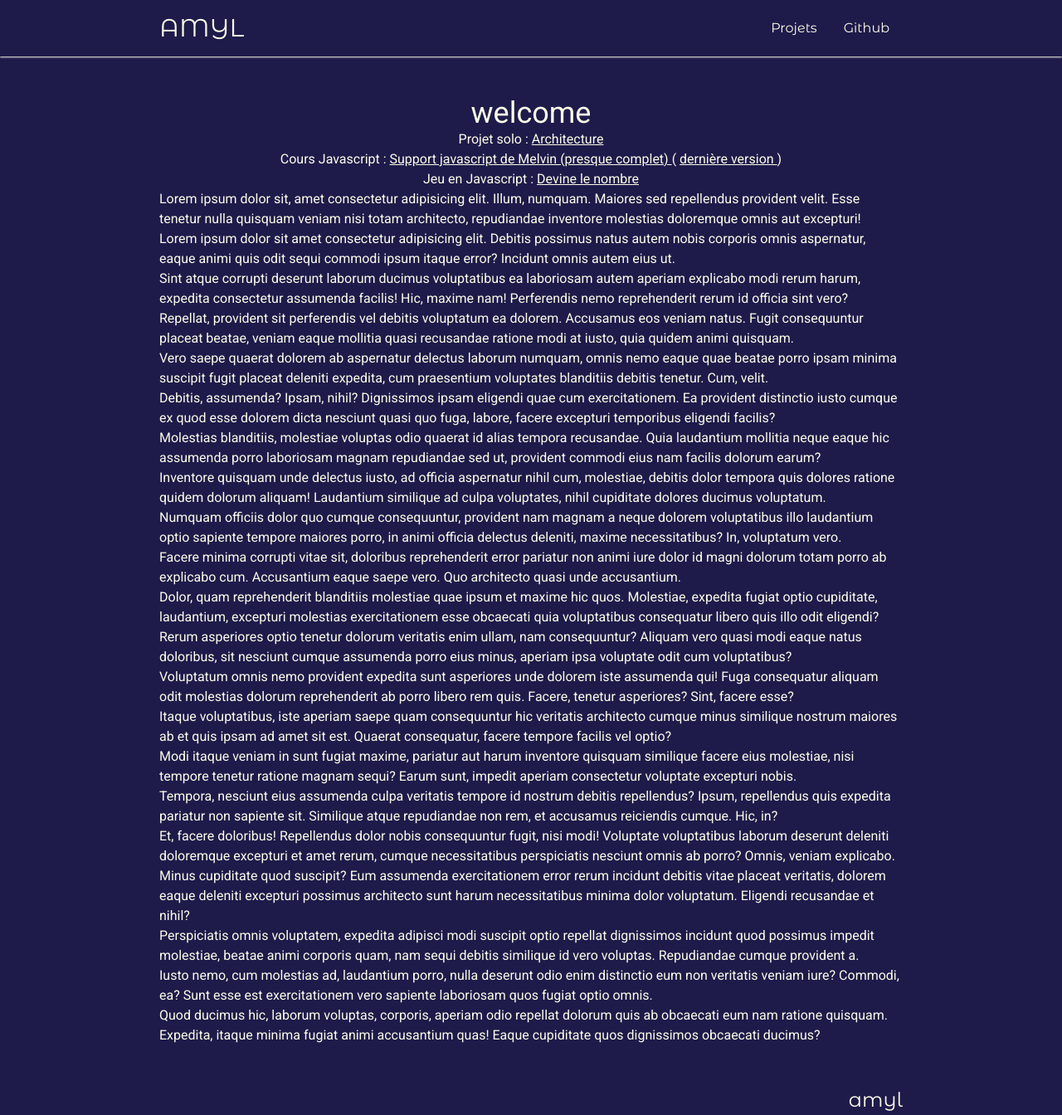
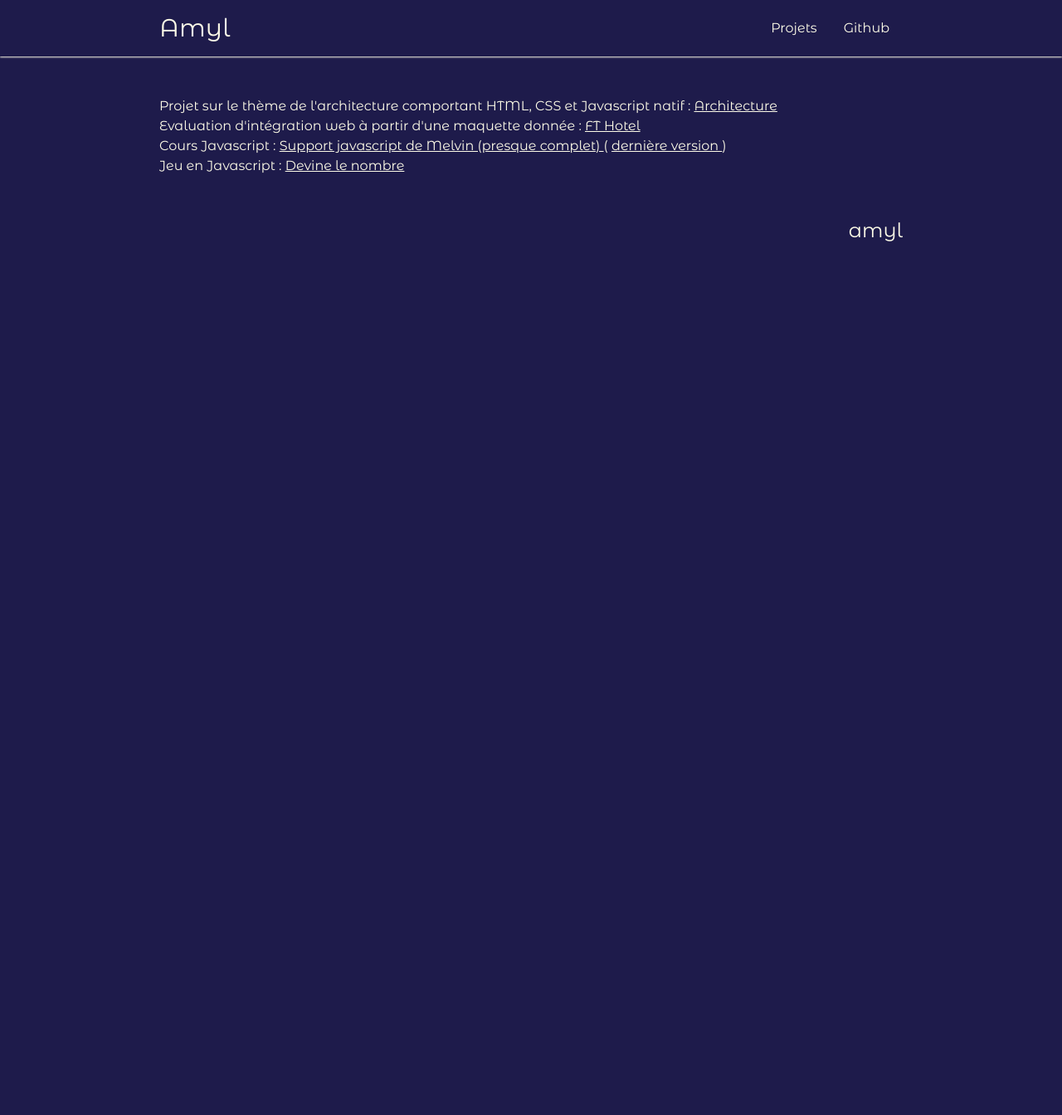
Before and after one commit to am-yl/am-yl.github.io, a PHP site: page /?page=projects in a window 1280 px wide. Shown: the whole page at 83% size. After the commit the page ends 291 px from the top, so only its background shows below. Run offline with PHP 8.4, Linux system fonts and the light colour scheme; some libraries are stand-ins or nearby versions.

Commit message:
from html to php with some routing

```diff
--- a/assets/css/style.css
+++ b/assets/css/style.css
@@ -4,15 +4,6 @@
 }
 
 body {
-    font-family: Roboto;
-}
-
-h2 {
-    font-family: 'Montserrat Alternates';
-    text-transform: uppercase;
-}
-
-nav {
     font-family: 'Montserrat Alternates';
 }
 
@@ -23,6 +14,5 @@ footer {
 }
 
 #amyl {
-    font-family: 'Montserrat Alternates';
     font-size: 1.5rem;
 }
--- /dev/null
+++ b/inc/router.php
@@ -0,0 +1,9 @@
+<?php
+
+if(empty($_GET)) {
+    $content='home';
+} else {
+    if(isset($_GET['page'])) {
+        $content=$_GET['page'];
+    }
+}
--- a/index.html
+++ /dev/null
@@ -1,235 +0,0 @@
-<!DOCTYPE html>
-<html lang="fr">
-	<head>
-		<meta charset="UTF-8" />
-		<meta http-equiv="X-UA-Compatible" content="IE=edge" />
-		<meta name="viewport" content="width=device-width, initial-scale=1.0" />
-
-		<link rel="icon" href="assets/img/favicon.png" type="image/png" />
-
-		<link rel="preconnect" href="https://fonts.googleapis.com" />
-		<link rel="preconnect" href="https://fonts.gstatic.com" crossorigin />
-		<link
-			href="https://fonts.googleapis.com/css2?family=Roboto:ital,wght@0,100;0,300;0,400;0,500;0,700;0,900;1,100;1,300;1,400;1,500;1,700;1,900&display=swap"
-			rel="stylesheet"
-		/>
-		<link
-			href="https://fonts.googleapis.com/css2?family=Montserrat+Alternates:ital,wght@0,100;0,200;0,300;0,400;0,500;0,600;0,700;0,800;0,900;1,100;1,200;1,300;1,400;1,500;1,600;1,700;1,800;1,900&display=swap"
-			rel="stylesheet"
-		/>
-		<script src="https://cdn.tailwindcss.com"></script>
-		<link rel="stylesheet" type="text/css" href="assets/css/style.css" />
-		<title>Amyl</title>
-	</head>
-	<body class="h-screen bg-indigo-950 text-yellow-50">
-		<header
-			class="px-[15%] py-4 flex sticky top-0 scroll:bg-yellow-50 scroll:text-indigo-950 items-center justify-between bg-indigo-950 shadow-sm shadow-yellow-50"
-		>
-			<div class="flex items-end justify-between">
-				<a class="pr-4" href="https://am-yl.github.io/">
-					<!-- <img class="h-16" src="assets/img/logo_amyl.svg" alt="" /> -->
-					<h2 class="text-3xl text-yellow-50">Amyl</h2>
-				</a>
-			</div>
-			<nav>
-				<ul class="flex items-center justify-between">
-					<li class="px-4 hover">
-						<a
-							href="/projects.html"
-							class="transition-all hover:underline hover:text-yellow-200"
-						>
-							Projets
-						</a>
-					</li>
-					<li class="px-4">
-						<a
-							href="https://github.com/am-yl"
-							class="transition-all hover:underline hover:text-yellow-200"
-						>
-							Github
-						</a>
-					</li>
-				</ul>
-			</nav>
-		</header>
-		<main class="px-[15%] py-12 text-center">
-			<h1 class="text-4xl">welcome</h1>
-			<ul>
-				<li>
-					Projet solo :
-					<a
-						class="transition-all underline hover:text-yellow-200 hover:decoration-inherit"
-						href="https://am-yl.github.io/TIW_Architecture"
-					>
-						Architecture
-					</a>
-				</li>
-				<li>
-					Cours Javascript :
-					<a
-						class="transition-all underline hover:text-yellow-200 hover:decoration-inherit"
-						href="https://am-yl.github.io/TIW_Javascript"
-					>
-						Support javascript de Melvin (presque complet)
-					</a>
-					(
-					<a
-						class="transition-all underline hover:text-yellow-200 hover:decoration-inherit"
-						href="https://javascript.melvin-lemoine.me/"
-					>
-						dernière version
-					</a>
-					)
-				</li>
-				<li>
-					Jeu en Javascript :
-					<a
-						class="transition-all underline hover:text-yellow-200 hover:decoration-inherit"
-						href="https://am-yl.github.io/TIW_DevineLeNombre"
-					>
-						Devine le nombre
-					</a>
-				</li>
-			</ul>
-			<section class="text-left">
-				<p>
-					Lorem ipsum dolor sit, amet consectetur adipisicing elit.
-					Illum, numquam. Maiores sed repellendus provident velit.
-					Esse tenetur nulla quisquam veniam nisi totam architecto,
-					repudiandae inventore molestias doloremque omnis aut
-					excepturi!
-				</p>
-				<p>
-					Lorem ipsum dolor sit amet consectetur adipisicing elit.
-					Debitis possimus natus autem nobis corporis omnis
-					aspernatur, eaque animi quis odit sequi commodi ipsum itaque
-					error? Incidunt omnis autem eius ut.
-				</p>
-				<p>
-					Sint atque corrupti deserunt laborum ducimus voluptatibus ea
-					laboriosam autem aperiam explicabo modi rerum harum,
-					expedita consectetur assumenda facilis! Hic, maxime nam!
-					Perferendis nemo reprehenderit rerum id officia sint vero?
-				</p>
-				<p>
-					Repellat, provident sit perferendis vel debitis voluptatum
-					ea dolorem. Accusamus eos veniam natus. Fugit consequuntur
-					placeat beatae, veniam eaque mollitia quasi recusandae
-					ratione modi at iusto, quia quidem animi quisquam.
-				</p>
-				<p>
-					Vero saepe quaerat dolorem ab aspernatur delectus laborum
-					numquam, omnis nemo eaque quae beatae porro ipsam minima
-					suscipit fugit placeat deleniti expedita, cum praesentium
-					voluptates blanditiis debitis tenetur. Cum, velit.
-				</p>
-				<p>
-					Debitis, assumenda? Ipsam, nihil? Dignissimos ipsam eligendi
-					quae cum exercitationem. Ea provident distinctio iusto
-					cumque ex quod esse dolorem dicta nesciunt quasi quo fuga,
-					labore, facere excepturi temporibus eligendi facilis?
-				</p>
-				<p>
-					Molestias blanditiis, molestiae voluptas odio quaerat id
-					alias tempora recusandae. Quia laudantium mollitia neque
-					eaque hic assumenda porro laboriosam magnam repudiandae sed
-					ut, provident commodi eius nam facilis dolorum earum?
-				</p>
-				<p>
-					Inventore quisquam unde delectus iusto, ad officia
-					aspernatur nihil cum, molestiae, debitis dolor tempora quis
-					dolores ratione quidem dolorum aliquam! Laudantium similique
-					ad culpa voluptates, nihil cupiditate dolores ducimus
-					voluptatum.
-				</p>
-				<p>
-					Numquam officiis dolor quo cumque consequuntur, provident
-					nam magnam a neque dolorem voluptatibus illo laudantium
-					optio sapiente tempore maiores porro, in animi officia
-					delectus deleniti, maxime necessitatibus? In, voluptatum
-					vero.
-				</p>
-				<p>
-					Facere minima corrupti vitae sit, doloribus reprehenderit
-					error pariatur non animi iure dolor id magni dolorum totam
-					porro ab explicabo cum. Accusantium eaque saepe vero. Quo
-					architecto quasi unde accusantium.
-				</p>
-				<p>
-					Dolor, quam reprehenderit blanditiis molestiae quae ipsum et
-					maxime hic quos. Molestiae, expedita fugiat optio
-					cupiditate, laudantium, excepturi molestias exercitationem
-					esse obcaecati quia voluptatibus consequatur libero quis
-					illo odit eligendi?
-				</p>
-				<p>
-					Rerum asperiores optio tenetur dolorum veritatis enim ullam,
-					nam consequuntur? Aliquam vero quasi modi eaque natus
-					doloribus, sit nesciunt cumque assumenda porro eius minus,
-					aperiam ipsa voluptate odit cum voluptatibus?
-				</p>
-				<p>
-					Voluptatum omnis nemo provident expedita sunt asperiores
-					unde dolorem iste assumenda qui! Fuga consequatur aliquam
-					odit molestias dolorum reprehenderit ab porro libero rem
-					quis. Facere, tenetur asperiores? Sint, facere esse?
-				</p>
-				<p>
-					Itaque voluptatibus, iste aperiam saepe quam consequuntur
-					hic veritatis architecto cumque minus similique nostrum
-					maiores ab et quis ipsam ad amet sit est. Quaerat
-					consequatur, facere tempore facilis vel optio?
-				</p>
-				<p>
-					Modi itaque veniam in sunt fugiat maxime, pariatur aut harum
-					inventore quisquam similique facere eius molestiae, nisi
-					tempore tenetur ratione magnam sequi? Earum sunt, impedit
-					aperiam consectetur voluptate excepturi nobis.
-				</p>
-				<p>
-					Tempora, nesciunt eius assumenda culpa veritatis tempore id
-					nostrum debitis repellendus? Ipsum, repellendus quis
-					expedita pariatur non sapiente sit. Similique atque
-					repudiandae non rem, et accusamus reiciendis cumque. Hic,
-					in?
-				</p>
-				<p>
-					Et, facere doloribus! Repellendus dolor nobis consequuntur
-					fugit, nisi modi! Voluptate voluptatibus laborum deserunt
-					deleniti doloremque excepturi et amet rerum, cumque
-					necessitatibus perspiciatis nesciunt omnis ab porro? Omnis,
-					veniam explicabo.
-				</p>
-				<p>
-					Minus cupiditate quod suscipit? Eum assumenda exercitationem
-					error rerum incidunt debitis vitae placeat veritatis,
-					dolorem eaque deleniti excepturi possimus architecto sunt
-					harum necessitatibus minima dolor voluptatum. Eligendi
-					recusandae et nihil?
-				</p>
-				<p>
-					Perspiciatis omnis voluptatem, expedita adipisci modi
-					suscipit optio repellat dignissimos incidunt quod possimus
-					impedit molestiae, beatae animi corporis quam, nam sequi
-					debitis similique id vero voluptas. Repudiandae cumque
-					provident a.
-				</p>
-				<p>
-					Iusto nemo, cum molestias ad, laudantium porro, nulla
-					deserunt odio enim distinctio eum non veritatis veniam iure?
-					Commodi, ea? Sunt esse est exercitationem vero sapiente
-					laboriosam quos fugiat optio omnis.
-				</p>
-				<p>
-					Quod ducimus hic, laborum voluptas, corporis, aperiam odio
-					repellat dolorum quis ab obcaecati eum nam ratione quisquam.
-					Expedita, itaque minima fugiat animi accusantium quas! Eaque
-					cupiditate quos dignissimos obcaecati ducimus?
-				</p>
-			</section>
-		</main>
-		<footer class="px-[15%]">
-			<a href="https://github.com/am-yl" id="amyl">amyl</a>
-		</footer>
-	</body>
-</html>
--- /dev/null
+++ b/index.php
@@ -0,0 +1,6 @@
+<?php
+require 'inc/router.php';
+
+include 'views/layout.php';
+
+?>
--- /dev/null
+++ b/views/content/home.php
@@ -0,0 +1,4 @@
+
+
+
+<h1 class="text-4xl">welcome</h1>
--- /dev/null
+++ b/views/content/projects.php
@@ -0,0 +1,48 @@
+<ul class="text-left">
+	<li>
+		Projet sur le thème de l'architecture comportant HTML, CSS
+		et Javascript natif :
+		<a
+			class="transition-all underline hover:text-yellow-200 hover:decoration-inherit"
+			href="https://am-yl.github.io/TIW_Architecture"
+		>
+			Architecture
+		</a>
+	</li>
+	<li>
+		Evaluation d'intégration web à partir d'une maquette donnée
+		:
+		<a
+			href="https://am-yl.github.io/TIW_EvaluationIntegration/"
+			class="transition-all underline hover:text-yellow-200 hover:decoration-inherit"
+		>
+			FT Hotel
+		</a>
+	</li>
+	<li>
+		Cours Javascript :
+		<a
+			class="transition-all underline hover:text-yellow-200 hover:decoration-inherit"
+			href="https://am-yl.github.io/TIW_Javascript"
+		>
+			Support javascript de Melvin (presque complet)
+		</a>
+		(
+		<a
+			class="transition-all underline hover:text-yellow-200 hover:decoration-inherit"
+			href="https://javascript.melvin-lemoine.me/"
+		>
+			dernière version
+		</a>
+		)
+	</li>
+	<li>
+		Jeu en Javascript :
+		<a
+			class="transition-all underline hover:text-yellow-200 hover:decoration-inherit"
+			href="https://am-yl.github.io/TIW_DevineLeNombre"
+		>
+			Devine le nombre
+		</a>
+	</li>
+</ul>
--- /dev/null
+++ b/views/layout.php
@@ -0,0 +1,62 @@
+<!DOCTYPE html>
+<html lang="fr">
+	<head>
+		<meta charset="UTF-8" />
+		<meta http-equiv="X-UA-Compatible" content="IE=edge" />
+		<meta name="viewport" content="width=device-width, initial-scale=1.0" />
+
+		<link rel="icon" href="assets/img/favicon.png" type="image/png" />
+
+		<link rel="preconnect" href="https://fonts.googleapis.com" />
+		<link rel="preconnect" href="https://fonts.gstatic.com" crossorigin />
+		<link
+			href="https://fonts.googleapis.com/css2?family=Roboto:ital,wght@0,100;0,300;0,400;0,500;0,700;0,900;1,100;1,300;1,400;1,500;1,700;1,900&display=swap"
+			rel="stylesheet"
+		/>
+		<link
+			href="https://fonts.googleapis.com/css2?family=Montserrat+Alternates:ital,wght@0,100;0,200;0,300;0,400;0,500;0,600;0,700;0,800;0,900;1,100;1,200;1,300;1,400;1,500;1,600;1,700;1,800;1,900&display=swap"
+			rel="stylesheet"
+		/>
+		<script src="https://cdn.tailwindcss.com"></script>
+		<link rel="stylesheet" type="text/css" href="assets/css/style.css" />
+		<title>Amyl</title>
+	</head>
+    <body class="h-screen bg-indigo-950 text-yellow-50">
+		<header
+			class="px-[15%] py-4 flex sticky top-0 scroll:bg-yellow-50 scroll:text-indigo-950 items-center justify-between bg-indigo-950 shadow-sm shadow-yellow-50"
+		>
+			<div class="flex items-end justify-between">
+				<a class="pr-4" href="https://am-yl.github.io/">
+					<!-- <img class="h-16" src="assets/img/logo_amyl.svg" alt="" /> -->
+					<h2 class="text-3xl text-yellow-50">Amyl</h2>
+				</a>
+			</div>
+			<nav>
+				<ul class="flex items-center justify-between">
+					<li class="px-4 hover">
+						<a
+							href="?page=projects"
+							class="transition-all hover:underline hover:text-yellow-200"
+						>
+							Projets
+						</a>
+					</li>
+					<li class="px-4">
+						<a
+							href="https://github.com/am-yl"
+							class="transition-all hover:underline hover:text-yellow-200"
+						>
+							Github
+						</a>
+					</li>
+				</ul>
+			</nav>
+		</header>
+        <main class="px-[15%] py-12 text-center">
+            <?php include 'views/content/'.$content.'.php'; ?>
+        </main>
+        <footer class="px-[15%]">
+            <a href="https://github.com/am-yl" id="amyl">amyl</a>
+		</footer>
+	</body>
+</html>
```
Also changed, not shown: projects.html (deleted, +0 -9 lines).
